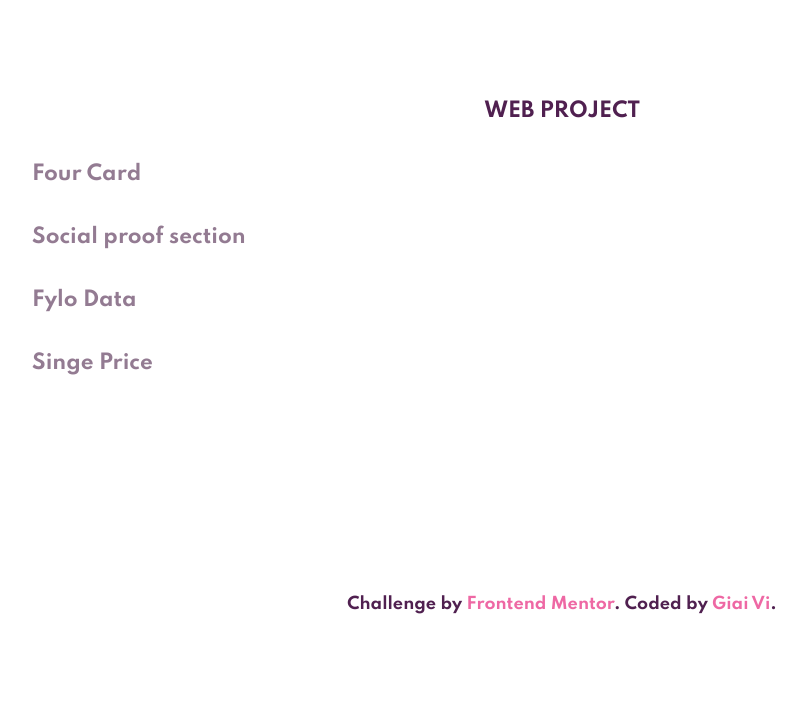
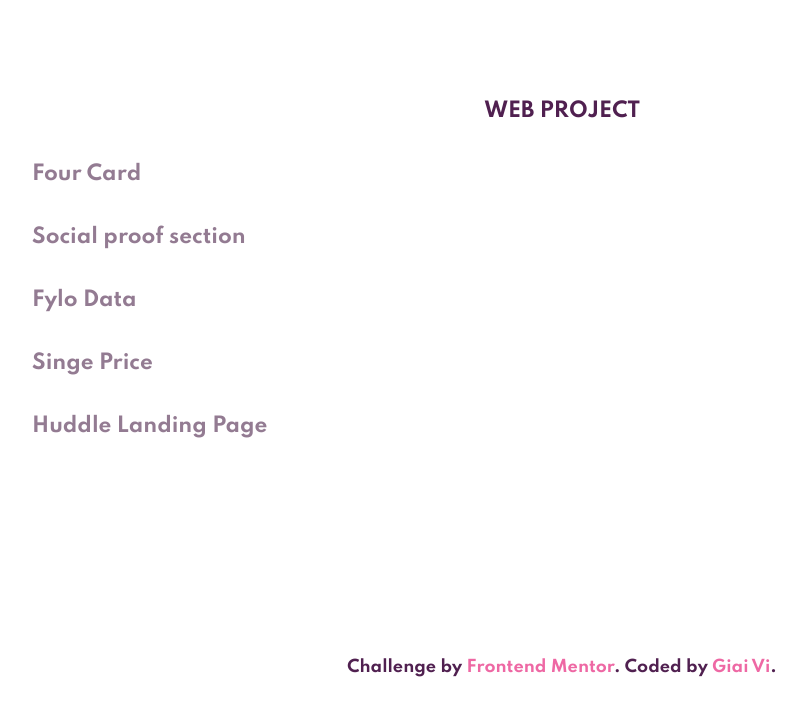
Before and after one commit to giaivi1403/frontend-mentor-challenges, a plain HTML site: page index.html in a window 1280 px wide. Shown: the whole page, without its empty margins (78-884 px from the left). Drawn offline with Linux system fonts and the light colour scheme.

Commit message:
added new project to the main page

```diff
--- a/index.html
+++ b/index.html
@@ -44,6 +44,13 @@
                 >Singe Price</a
               >
             </li>
+            <li>
+              <a
+                href="./huddle-landing-page-with-single-introductory-section-master/index.html"
+                class="list-item"
+                >Huddle Landing Page</a
+              >
+            </li>
           </ul>
         </div>
         <div class="attribution">
```
